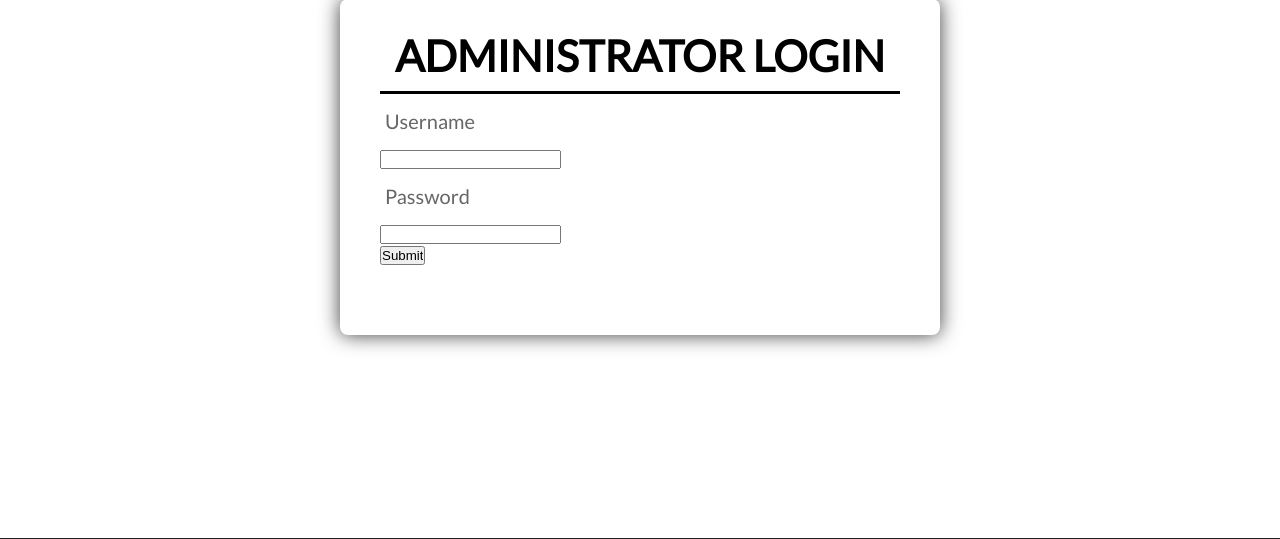
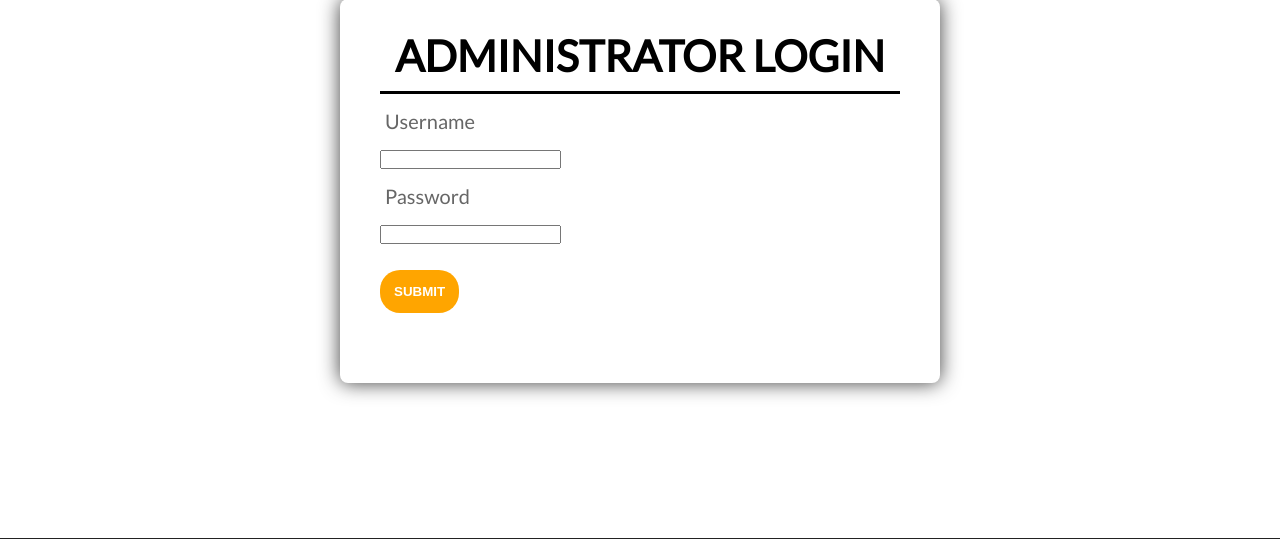
Before and after one commit to CalebWilson/ServerSideScienceFair, a PHP site: page /Admin.php in a window 1280 px wide. Shown: the part 198-737 px from the top of the page. Run offline with PHP 8.4, Linux system fonts and the light colour scheme.

Commit message:
restyled login submit button

```diff
--- a/login.php
+++ b/login.php
@@ -107,7 +107,7 @@
 
 			<input type="hidden" name = "<?php print($_SESSION['user_type']) ?>" value = true>
 
-			<input type="submit" value="Submit"/><br>
+			<input type="submit" class="btn" value="Submit"/><br>
 
 		</form>
 	</div>
```
